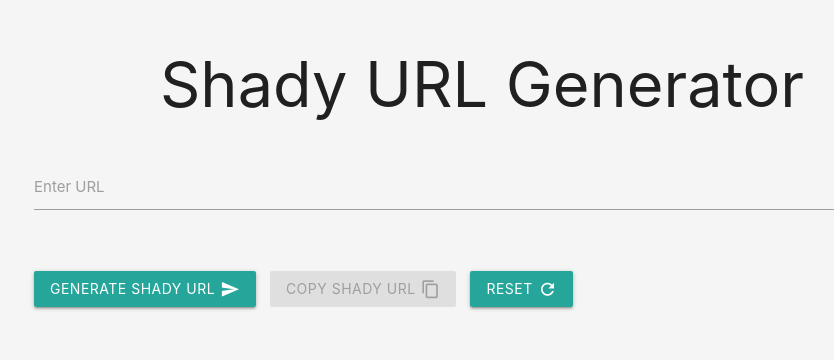
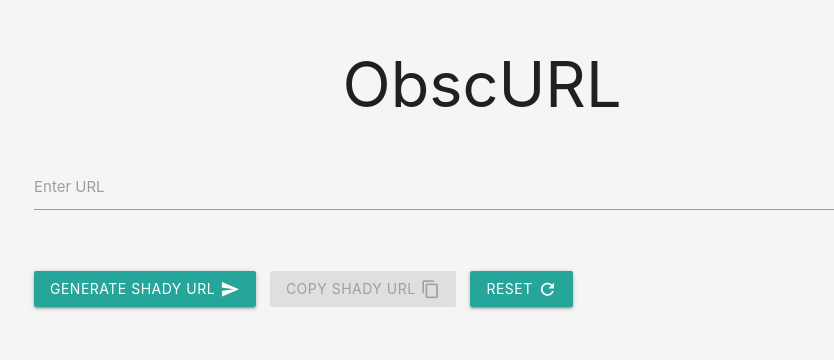
Before and after one commit to Zendevve/url-obscurer, a plain HTML site: page index.html in a window 1280 px wide. Shown: the whole page, without its empty margins (158-992 px from the left). Drawn offline with nearby package versions, Linux system fonts and the light colour scheme.

Commit message:
Update index.html

```diff
--- a/index.html
+++ b/index.html
@@ -142,7 +142,7 @@
 
 <body>
   <div class="container">
-    <h1>Shady URL Generator</h1>
+    <h1>ObscURL</h1>
     <form class="col s12" onsubmit="return false;">
       <div class="row">
         <div class="input-field col s12">
```
